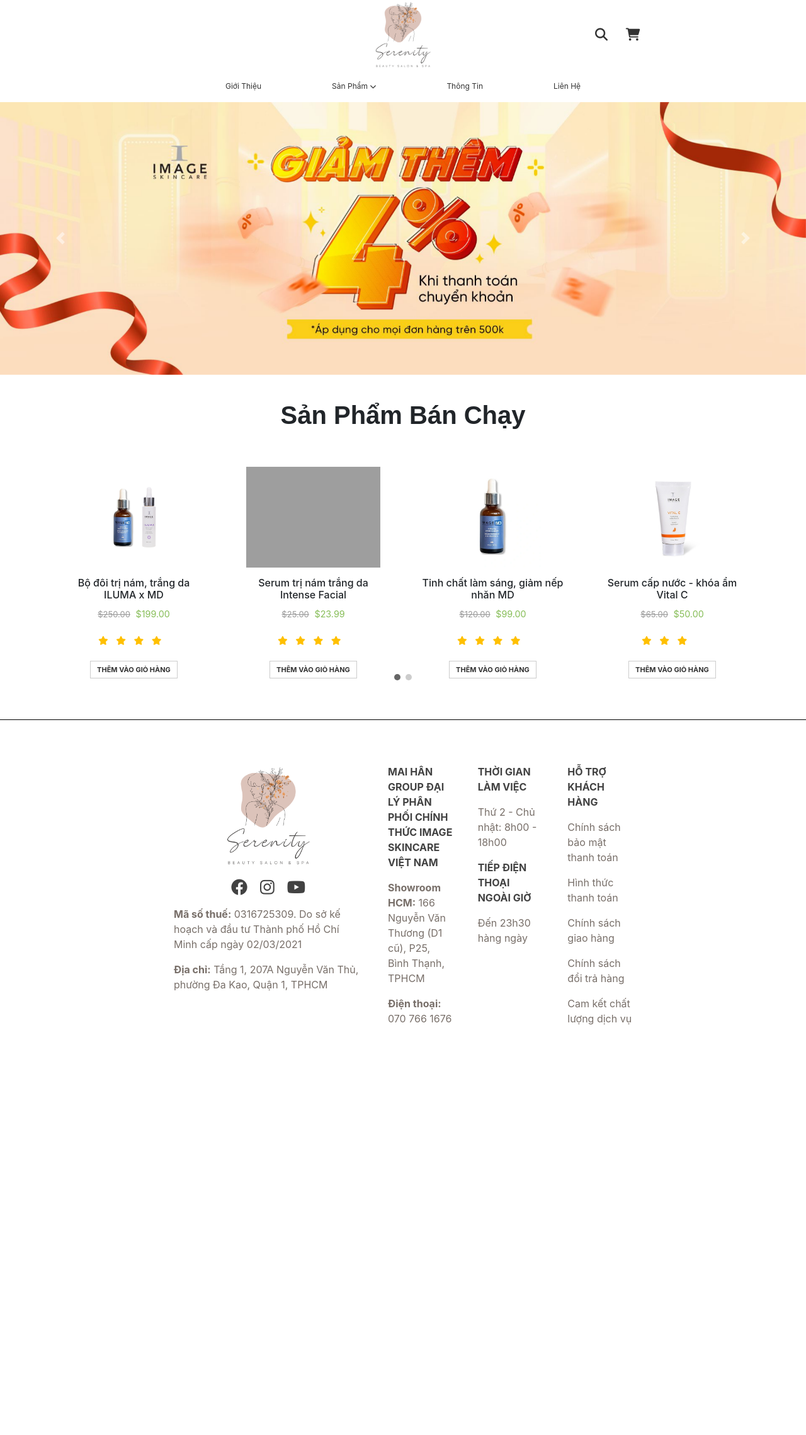
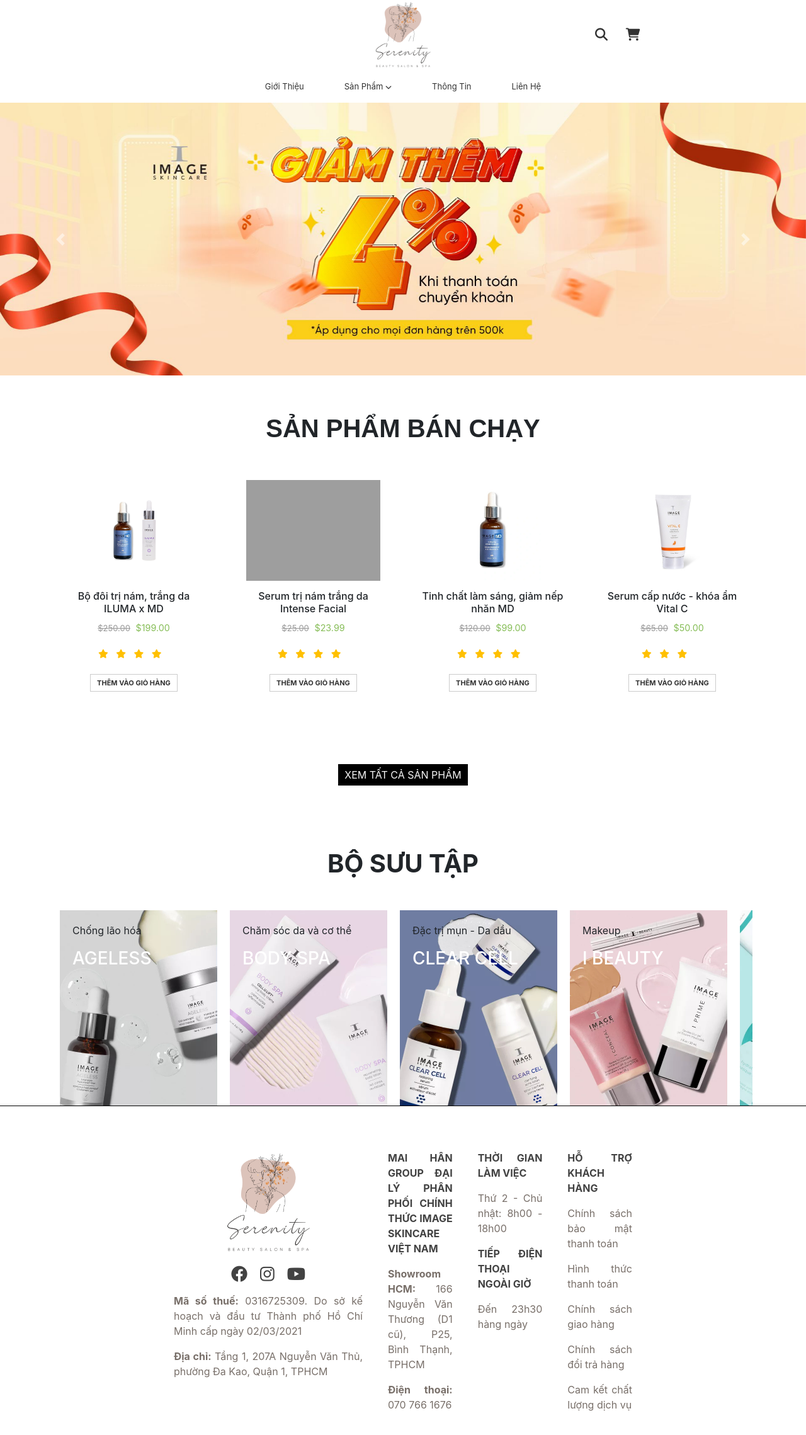
Before and after one commit to JacobPorman/SerenitySpa, a PHP site: page / in a window 1280 px wide. Shown: the whole page at 63% size. Before the commit the page ends 1627 px from the top, so only its background shows below. Run offline with PHP 8.4, Linux system fonts and the light colour scheme; grey boxes are pictures that could not be loaded.

Commit message:
update 20-4-2023

```diff
--- a/FE/css/index.css
+++ b/FE/css/index.css
@@ -1,6 +1,6 @@
 /* Best Product */
 .bestProduct {
-  padding-top: 40px;
+  padding-top: 60px;
 }
 
 .bestProduct h1 {
@@ -122,3 +122,41 @@
   padding: 5px 15px;
   background: rgb(0, 0, 0);
 }
+
+.carousel-inner .btn-seeProductAll {
+  text-align: center;
+  margin-top: 100px;
+}
+
+.btn-seeProductAll input {
+  background-color: #000;
+  color: whitesmoke;
+  padding: 5px 10px;
+}
+
+/* COLLECTION */
+
+.collection .item-img img {
+  width: 250px;
+}
+
+.collection .item-collect {
+  display: flex;
+  overflow: hidden;
+  overflow-x: auto;
+  margin-top: 50px;
+}
+
+.item-collect .item-img {
+  padding: 0 10px;
+}
+
+.item-img .item-text {
+  width: 250px;
+  left: 10px;
+  padding: 20px 20px;
+}
+
+.item-img:hover .item-text {
+  background: rgba(64, 60, 60, 0.2);
+}
--- a/FE/css/style.css
+++ b/FE/css/style.css
@@ -151,7 +151,7 @@ html {
 }
 
 .navbar .nav-link {
-  font-size: 12px;
+  font-size: 13px;
 }
 
 /* Footer */
--- a/FE/index.html
+++ b/FE/index.html
@@ -28,7 +28,9 @@
     <header class="sticky-top" id="header">
       <div class="container-fluid m-0 p-0">
         <div class="logo text-center p-0 m-0">
-          <img src="./image/logo/logo(500x300).png" alt="SpaLogo" />
+          <a href="./index.html"
+            ><img src="./image/logo/logo(500x300).png" alt="SpaLogo"
+          /></a>
         </div>
         <div class="icon">
           <form action="" method="get" id="form-search">
@@ -58,19 +60,19 @@
         <nav class="navbar navbar-expand-sm justify-content-center">
           <!-- Links -->
           <ul class="navbar-nav">
-            <li class="nav-item px-5">
+            <li class="nav-item px-4">
               <a class="nav-link" href="./gioi-thieu.html">Giới Thiệu</a>
             </li>
-            <li class="nav-item px-5">
+            <li class="nav-item px-4">
               <a class="nav-link" href="#"
                 >Sản Phẩm
                 <i class="fa-solid fa-chevron-down"></i>
               </a>
             </li>
-            <li class="nav-item px-5">
+            <li class="nav-item px-4">
               <a class="nav-link" href="#">Thông Tin</a>
             </li>
-            <li class="nav-item px-5">
+            <li class="nav-item px-4">
               <a class="nav-link" href="#">Liên Hệ</a>
             </li>
           </ul>
@@ -136,8 +138,9 @@
           </a>
         </div>
       </section>
+
       <section class="container bestProduct">
-        <h1>Sản Phẩm Bán Chạy</h1>
+        <h1 style="text-transform: uppercase">Sản Phẩm Bán Chạy</h1>
         <div
           id="myCarousel"
           class="carousel-product slide"
@@ -145,10 +148,7 @@
           data-interval="0"
         >
           <!-- Carousel indicators -->
-          <ol class="carousel-indicators">
-            <li data-target="#myCarousel" data-slide-to="0" class="active"></li>
-            <li data-target="#myCarousel" data-slide-to="1"></li>
-          </ol>
+
           <!-- Wrapper for carousel items -->
           <div class="carousel-inner">
             <div class="carousel-item active">
@@ -303,163 +303,145 @@
                 </div>
               </div>
             </div>
-            <div class="carousel-item">
-              <div class="row">
-                <div class="col-sm-3">
-                  <div class="thumb-wrapper">
-                    <div class="img-box">
-                      <img
-                        src="./image/trang-chu/bestproduct_1.png"
-                        class="img-fluid"
-                        alt=""
-                      />
-                    </div>
-                    <div class="thumb-content">
-                      <h6>Bộ đôi trị nám, trắng da ILUMA x MD</h6>
-                      <p class="item-price">
-                        <strike>$250.00</strike> <span>$199.00</span>
-                      </p>
-                      <div class="star-rating">
-                        <ul class="list-inline">
-                          <li class="list-inline-item">
-                            <i class="fa fa-star"></i>
-                          </li>
-                          <li class="list-inline-item">
-                            <i class="fa fa-star"></i>
-                          </li>
-                          <li class="list-inline-item">
-                            <i class="fa fa-star"></i>
-                          </li>
-                          <li class="list-inline-item">
-                            <i class="fa fa-star"></i>
-                          </li>
-                          <li class="list-inline-item">
-                            <i class="fa fa-star-o"></i>
-                          </li>
-                        </ul>
-                      </div>
-                      <a href="#" class="btn btn-primary">Thêm vào giỏ hàng</a>
-                    </div>
-                  </div>
-                </div>
-                <div class="col-sm-3">
-                  <div class="thumb-wrapper">
-                    <div class="img-box">
-                      <img
-                        src="./image/trang-chu/bestproduct_2.png"
-                        class="img-fluid"
-                        alt=""
-                      />
-                    </div>
-                    <div class="thumb-content">
-                      <h6>Serum trị nám trắng da Intense Facial</h6>
-                      <p class="item-price">
-                        <strike>$25.00</strike> <span>$23.99</span>
-                      </p>
-                      <div class="star-rating">
-                        <ul class="list-inline">
-                          <li class="list-inline-item">
-                            <i class="fa fa-star"></i>
-                          </li>
-                          <li class="list-inline-item">
-                            <i class="fa fa-star"></i>
-                          </li>
-                          <li class="list-inline-item">
-                            <i class="fa fa-star"></i>
-                          </li>
-                          <li class="list-inline-item">
-                            <i class="fa fa-star"></i>
-                          </li>
-                          <li class="list-inline-item">
-                            <i class="fa fa-star-half-o"></i>
-                          </li>
-                        </ul>
-                      </div>
-                      <a href="#" class="btn btn-primary">Thêm vào giỏ hàng</a>
-                    </div>
-                  </div>
-                </div>
-                <div class="col-sm-3">
-                  <div class="thumb-wrapper">
-                    <div class="img-box">
-                      <img
-                        src="./image/trang-chu/bestproduct_3.png"
-                        class="img-fluid"
-                        alt=""
-                      />
-                    </div>
-                    <div class="thumb-content">
-                      <h6>Tinh chất làm sáng, giảm nếp nhăn MD</h6>
-                      <p class="item-price">
-                        <strike>$120.00</strike> <span>$99.00</span>
-                      </p>
-                      <div class="star-rating">
-                        <ul class="list-inline">
-                          <li class="list-inline-item">
-                            <i class="fa fa-star"></i>
-                          </li>
-                          <li class="list-inline-item">
-                            <i class="fa fa-star"></i>
-                          </li>
-                          <li class="list-inline-item">
-                            <i class="fa fa-star"></i>
-                          </li>
-                          <li class="list-inline-item">
-                            <i class="fa fa-star-o"></i>
-                          </li>
-                          <li class="list-inline-item">
-                            <i class="fa fa-star-o"></i>
-                          </li>
-                        </ul>
-                      </div>
-                      <a href="#" class="btn btn-primary">Thêm vào giỏ hàng</a>
-                    </div>
-                  </div>
-                </div>
-                <div class="col-sm-3">
-                  <div class="thumb-wrapper">
-                    <div class="img-box">
-                      <img
-                        src="./image/trang-chu/bestproduct_4.png"
-                        class="img-fluid"
-                        alt=""
-                      />
-                    </div>
-                    <div class="thumb-content">
-                      <h6>Serum cấp nước -khóa ẩm Vital C</h6>
-                      <p class="item-price">
-                        <strike>$65.00</strike> <span>$50.00</span>
-                      </p>
-                      <div class="star-rating">
-                        <ul class="list-inline">
-                          <li class="list-inline-item">
-                            <i class="fa fa-star"></i>
-                          </li>
-                          <li class="list-inline-item">
-                            <i class="fa fa-star"></i>
-                          </li>
-                          <li class="list-inline-item">
-                            <i class="fa fa-star"></i>
-                          </li>
-                          <li class="list-inline-item">
-                            <i class="fa fa-star"></i>
-                          </li>
-                          <li class="list-inline-item">
-                            <i class="fa fa-star-o"></i>
-                          </li>
-                        </ul>
-                      </div>
-                      <a href="#" class="btn btn-primary">Thêm vào giỏ hàng</a>
-                    </div>
-                  </div>
-                </div>
-              </div>
+
+            <div class="btn-seeProductAll">
+              <a href="./product.html"
+                ><input
+                  type="button"
+                  value="Xem tất cả sản phẩm"
+                  style="
+                    border: none;
+                    cursor: pointer;
+                    text-transform: uppercase;
+                  "
+              /></a>
+            </div>
+          </div>
+        </div>
+      </section>
+
+      <section class="container collection">
+        <h1
+          style="
+            text-transform: uppercase;
+            text-align: center;
+            font-weight: bold;
+            margin-top: 50px;
+          "
+        >
+          Bộ Sưu Tập
+        </h1>
+
+        <div class="item-collect">
+          <div class="item-img" style="position: relative">
+            <a href="./product.html">
+              <img src="./image/product/ageless.jpg" alt="" />
+            </a>
+            <div class="item-text" style="position: absolute; top: 0px">
+              <p>Chống lão hóa</p>
+              <h3 style="color: white">AGELESS</h3>
             </div>
           </div>
 
-          <!-- <div class="linkToProduct">
-            <a href="#">XEM TẤT CẢ SẢN PHẨM</a>
-          </div> -->
+          <div class="item-img" style="position: relative">
+            <a href="./product.html">
+              <img src="./image/product/body-spa.jpg" alt="" />
+            </a>
+            <div class="item-text" style="position: absolute; top: 0px">
+              <p>Chăm sóc da và cơ thể</p>
+              <h3 style="color: white">BODY SPA</h3>
+            </div>
+          </div>
+
+          <div class="item-img" style="position: relative">
+            <a href="./product.html">
+              <img src="./image/product/clear-cell.jpg" alt="" />
+            </a>
+            <div class="item-text" style="position: absolute; top: 0px">
+              <p>Đặc trị mụn - Da dầu</p>
+              <h3 style="color: white">CLEAR CELL</h3>
+            </div>
+          </div>
+
+          <div class="item-img" style="position: relative">
+            <a href="./product.html">
+              <img src="./image/product/i-beauty.jpg" alt="" />
+            </a>
+            <div class="item-text" style="position: absolute; top: 0px">
+              <p>Makeup</p>
+              <h3 style="color: white">I BEAUTY</h3>
+            </div>
+          </div>
+
+          <div class="item-img" style="position: relative">
+            <a href="./product.html">
+              <img src="./image/product/i-mask.jpg" alt="" />
+            </a>
+            <div class="item-text" style="position: absolute; top: 0px">
+              <p>Dưỡng da tại nhà</p>
+              <h3 style="color: white">I MASK</h3>
+            </div>
+          </div>
+
+          <div class="item-img" style="position: relative">
+            <a href="./product.html">
+              <img src="./image/product/iluma.jpg" alt="" />
+            </a>
+            <div class="item-text" style="position: absolute; top: 0px">
+              <p>Sáng da tự nhiên</p>
+              <h3 style="color: white">ILUMA</h3>
+            </div>
+          </div>
+
+          <div class="item-img" style="position: relative">
+            <a href="./product.html">
+              <img src="./image/product/md.jpg" alt="" />
+            </a>
+            <div class="item-text" style="position: absolute; top: 0px">
+              <p>Lão hóa - Nám - Sáng da</p>
+              <h3 style="color: white">IMAGE MD</h3>
+            </div>
+          </div>
+
+          <div class="item-img" style="position: relative">
+            <a href="./product.html">
+              <img src="./image/product/ormedic.jpg" alt="" />
+            </a>
+            <div class="item-text" style="position: absolute; top: 0px">
+              <p>Chăm sóc da từ thiên nhiên</p>
+              <h3 style="color: white">ORMEDIC</h3>
+            </div>
+          </div>
+
+          <div class="item-img" style="position: relative">
+            <a href="./product.html">
+              <img src="./image/product/prevention.jpg" alt="" />
+            </a>
+            <div class="item-text" style="position: absolute; top: 0px">
+              <p>Kem chống nắng</p>
+              <h3 style="color: white">PREVENTION</h3>
+            </div>
+          </div>
+
+          <div class="item-img" style="position: relative">
+            <a href="./product.html">
+              <img src="./image/product/the-max.jpg" alt="" />
+            </a>
+            <div class="item-text" style="position: absolute; top: 0">
+              <p>Chống lão hóa - Phục hồi</p>
+              <h3 style="color: white">THE MAX</h3>
+            </div>
+          </div>
+
+          <div class="item-img" style="position: relative">
+            <a href="./product.html">
+              <img src="./image/product/vital-c.jpg" alt="" />
+            </a>
+            <div class="item-text" style="position: absolute; top: 0px">
+              <p>Da nhạy cảm và phục hồi tổn thương</p>
+              <h3 style="color: white">VITAL C</h3>
+            </div>
+          </div>
         </div>
       </section>
     </main>
@@ -467,7 +449,7 @@
     <!-- FOOTER -->
     <footer>
       <div class="cover-footer">
-        <div class="content-footer">
+        <div class="content-footer" style="text-align: justify">
           <div class="col-footer">
             <img src="./image/logo/logo(500x300).png" alt="" />
             <div class="icon-footer">
--- a/FE/lienhe.html
+++ b/FE/lienhe.html
@@ -28,7 +28,9 @@
     <header class="sticky-top" id="header">
         <div class="container-fluid m-0 p-0">
           <div class="logo text-center p-0 m-0">
-            <img src="./image/logo/logo(500x300).png" alt="SpaLogo" />
+            <a href="./index.html"
+            ><img src="./image/logo/logo(500x300).png" alt="SpaLogo"
+          /></a>
           </div>
           <div class="icon">
             <form action="" method="get" id="form-search">
```
Also changed, not shown: other parts of FE/css/style.css (+58 -1 lines), FE/gioi-thieu.html (+43 -18 lines), FE/product.html (added, +10 -0 lines), FE/image/product/ageless.jpg (added), FE/image/product/body-spa.jpg (added), FE/image/product/clear-cell.jpg (added), FE/image/product/i-beauty.jpg (added), FE/image/product/i-mask.jpg (added), FE/image/product/iluma.jpg (added), FE/image/product/md.jpg (added), FE/image/product/ormedic.jpg (added), FE/image/product/prevention.jpg (added), FE/image/product/th.jpeg (deleted), FE/image/product/the-max.jpg (added), 1 more files.
